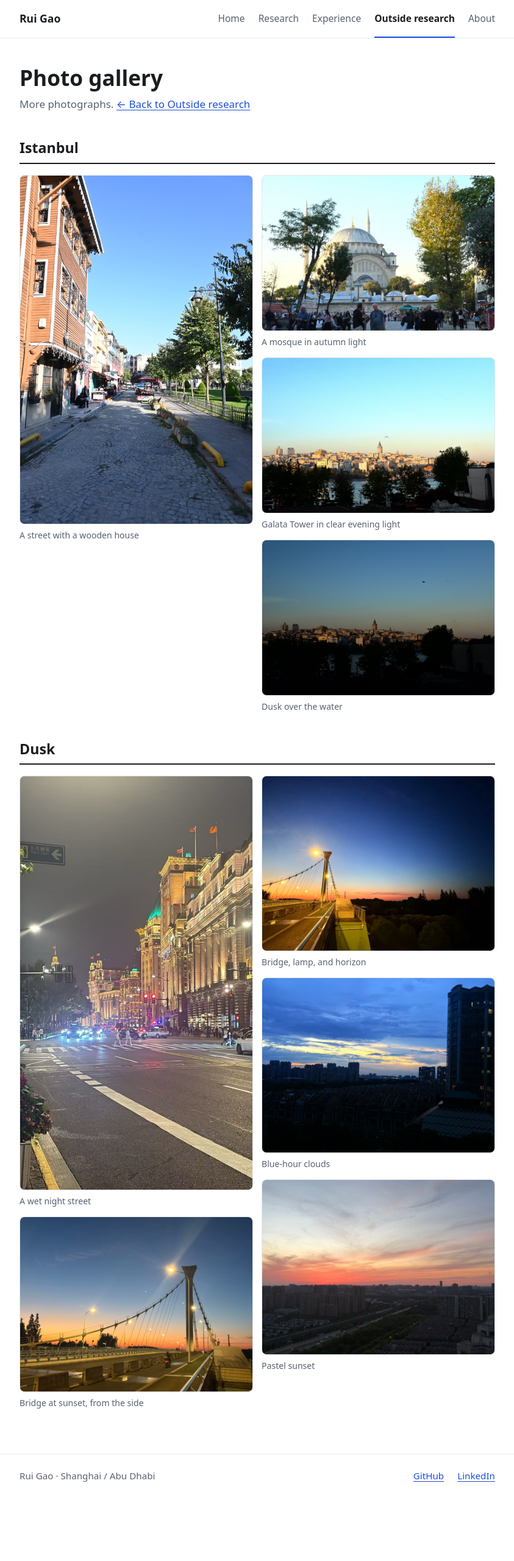
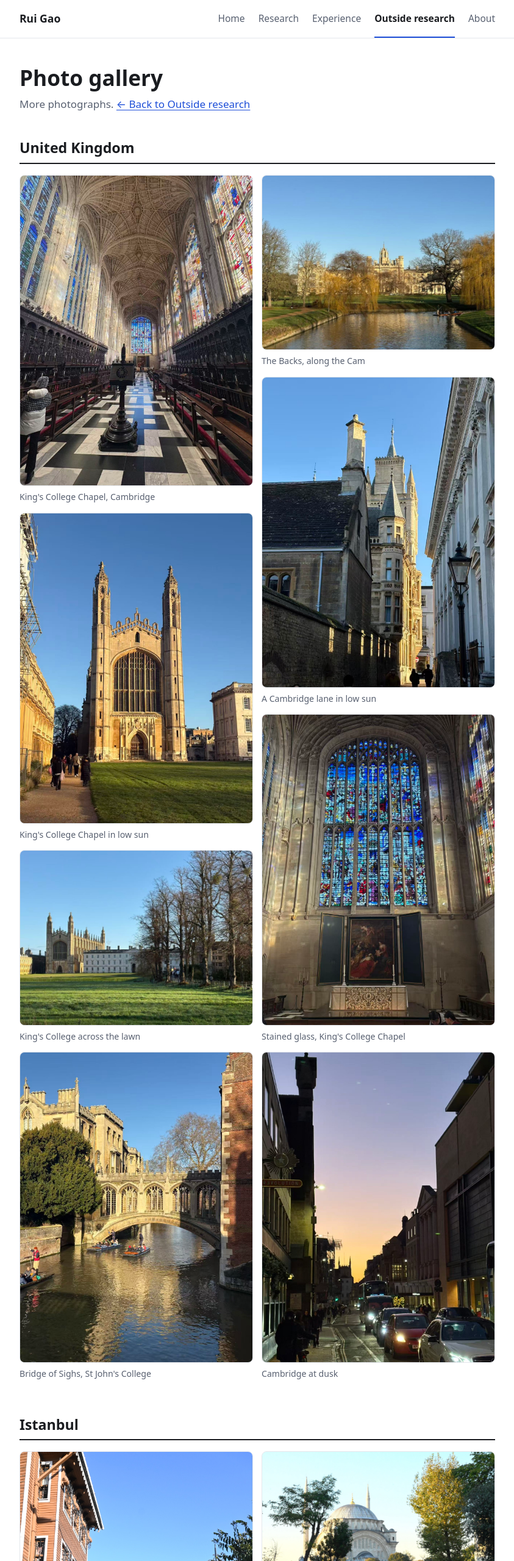
Before and after one commit to ray-suton/ray-suton.github.io, a plain HTML site: page gallery.html in a window 1280 px wide. Shown: the top 2560 px of the page at 61% size, without its empty margins (218-1061 px from the left). Before the commit the page ends 2457 px from the top, so only its background shows below. Drawn offline with Linux system fonts and the light colour scheme.

Commit message:
Add United Kingdom photos to the gallery and Hadestown to Musicals
Eight Cambridge photographs chosen for composition and light, a United Kingdom
section at the top of the gallery, and the West End Hadestown billboard in the
musicals section.

Co-Authored-By: Claude Sonnet 5.5 <noreply@anthropic.com>

```diff
--- a/gallery.html
+++ b/gallery.html
@@ -6,7 +6,7 @@
     <title>Photo gallery | Rui Gao</title>
     <meta
       name="description"
-      content="More photographs by Rui Gao: Istanbul and dusk skies."
+      content="More photographs by Rui Gao: Cambridge, Istanbul, and dusk skies."
     />
     <meta name="color-scheme" content="light dark" />
     <meta property="og:type" content="website" />
@@ -38,6 +38,44 @@
       <section class="wrap page-title">
         <h1>Photo gallery</h1>
         <p>More photographs. <a href="outside.html">&larr; Back to Outside research</a></p>
+      </section>
+
+      <section class="wrap prose">
+        <h2>United Kingdom</h2>
+        <div class="gallery">
+          <figure>
+            <a href="assets/gallery/uk-kings-chapel-interior.jpg"><img src="assets/gallery/uk-kings-chapel-interior.jpg" alt="Looking down the nave of a Gothic chapel under a fan-vaulted ceiling, with tall stained-glass windows and a black-and-white tiled floor" width="1199" height="1600" loading="lazy" /></a>
+            <figcaption>King's College Chapel, Cambridge</figcaption>
+          </figure>
+          <figure>
+            <a href="assets/gallery/uk-kings-chapel-front.jpg"><img src="assets/gallery/uk-kings-chapel-front.jpg" alt="The two pinnacled towers and large window of a Gothic chapel in golden light against a deep blue sky" width="1199" height="1600" loading="lazy" /></a>
+            <figcaption>King's College Chapel in low sun</figcaption>
+          </figure>
+          <figure>
+            <a href="assets/gallery/uk-kings-lawn.jpg"><img src="assets/gallery/uk-kings-lawn.jpg" alt="A Gothic chapel and college buildings across a frosty green lawn, with tall bare trees on the right" width="1600" height="1199" loading="lazy" /></a>
+            <figcaption>King's College across the lawn</figcaption>
+          </figure>
+          <figure>
+            <a href="assets/gallery/uk-bridge-of-sighs.jpg"><img src="assets/gallery/uk-bridge-of-sighs.jpg" alt="A covered stone bridge over a river with punts and golden reflections" width="1199" height="1600" loading="lazy" /></a>
+            <figcaption>Bridge of Sighs, St John's College</figcaption>
+          </figure>
+          <figure>
+            <a href="assets/gallery/uk-the-backs.jpg"><img src="assets/gallery/uk-the-backs.jpg" alt="A river bend with golden willows and an oak, a college tower beyond, and a punt on the water" width="1600" height="1199" loading="lazy" /></a>
+            <figcaption>The Backs, along the Cam</figcaption>
+          </figure>
+          <figure>
+            <a href="assets/gallery/uk-lane.jpg"><img src="assets/gallery/uk-lane.jpg" alt="A narrow lane between a Gothic stone building and a white classical facade in low golden light, with a street lamp and walkers" width="1199" height="1600" loading="lazy" /></a>
+            <figcaption>A Cambridge lane in low sun</figcaption>
+          </figure>
+          <figure>
+            <a href="assets/gallery/uk-stained-glass.jpg"><img src="assets/gallery/uk-stained-glass.jpg" alt="A large stained-glass window of blue, red, and gold above a painted altarpiece" width="1199" height="1600" loading="lazy" /></a>
+            <figcaption>Stained glass, King's College Chapel</figcaption>
+          </figure>
+          <figure>
+            <a href="assets/gallery/uk-dusk-street.jpg"><img src="assets/gallery/uk-dusk-street.jpg" alt="A city street at dusk with a purple and orange sky and car headlights" width="1199" height="1600" loading="lazy" /></a>
+            <figcaption>Cambridge at dusk</figcaption>
+          </figure>
+        </div>
       </section>
 
       <section class="wrap prose">
--- a/styles.css
+++ b/styles.css
@@ -606,3 +606,15 @@ section.wrap.intro-text {
 .lyrics .lyric:last-child:nth-child(odd) {
   grid-column: 1 / -1;
 }
+
+/* Three-up figure row (sketches and a street photo) */
+
+.figs.three {
+  grid-template-columns: repeat(3, minmax(0, 1fr));
+}
+
+@media (max-width: 640px) {
+  .figs.three {
+    grid-template-columns: 1fr;
+  }
+}
```
Also changed, not shown: outside.html (+12 -2 lines), assets/gallery/uk-bridge-of-sighs.jpg (added), assets/gallery/uk-dusk-street.jpg (added), assets/gallery/uk-kings-chapel-front.jpg (added), assets/gallery/uk-kings-chapel-interior.jpg (added), assets/gallery/uk-kings-lawn.jpg (added), assets/gallery/uk-lane.jpg (added), assets/gallery/uk-stained-glass.jpg (added), assets/gallery/uk-the-backs.jpg (added), assets/hadestown-west-end.jpg (added).
